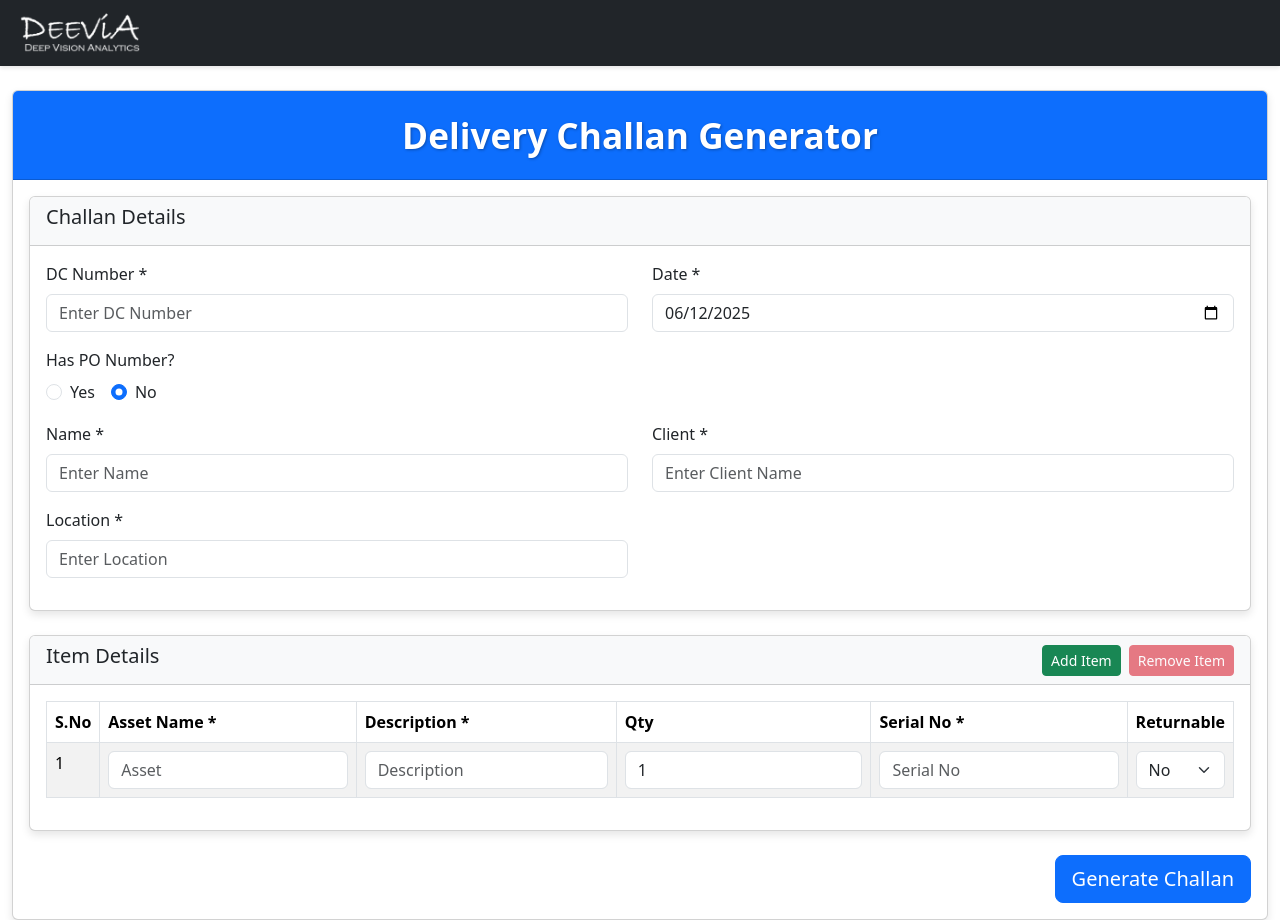
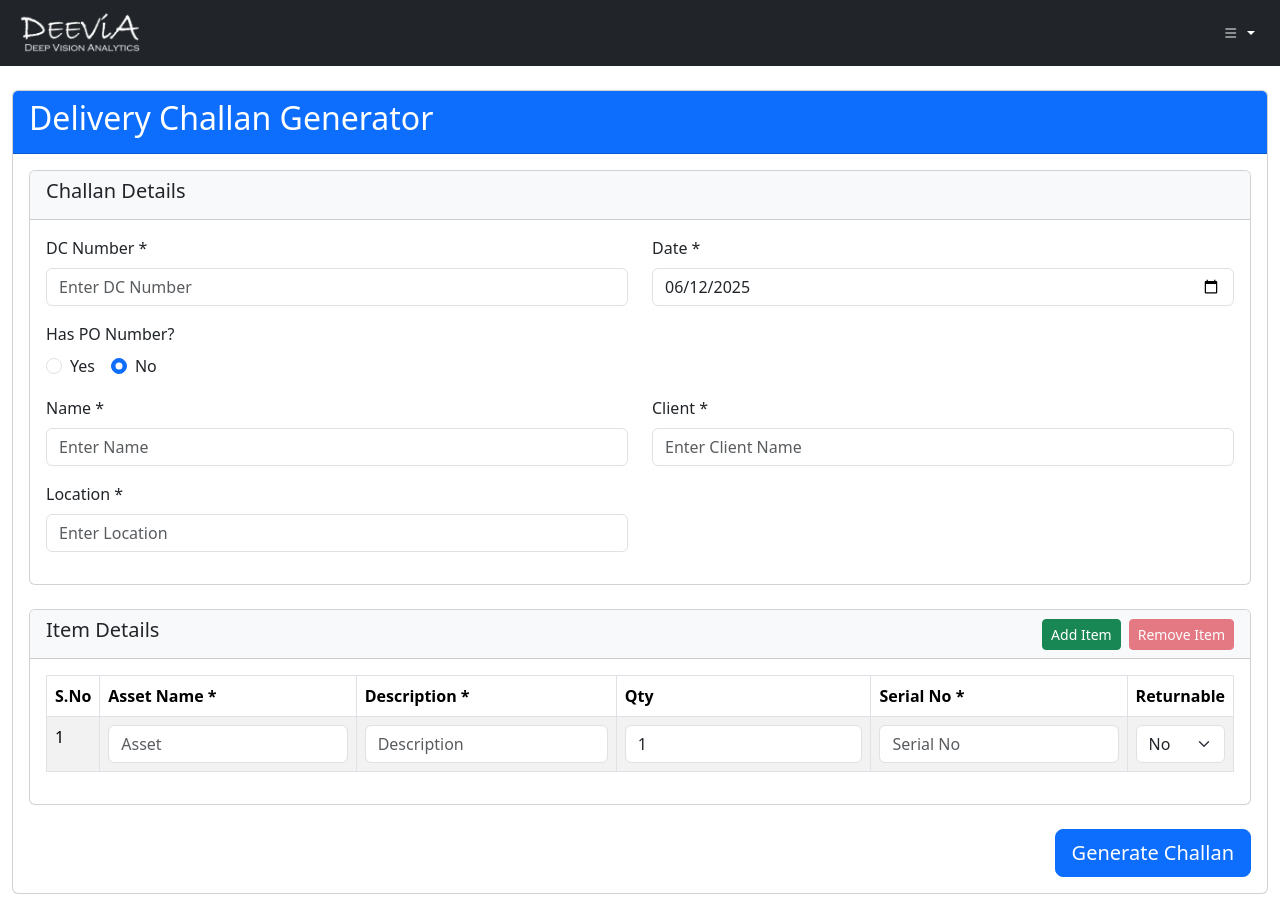
Before and after one commit to vishwakarmasachin68/DC_Final, a React (Create React App) app: page / in a window 1280 px wide. After the commit the page ends 894 px from the top, so only its background shows below. Built offline with nearby package versions, Linux system fonts and the light colour scheme.

Commit message:
css changes

```diff
--- a/public/index.html
+++ b/public/index.html
@@ -15,6 +15,7 @@
       user's mobile device or desktop. See https://developers.google.com/web/fundamentals/web-app-manifest/
     -->
     <link rel="manifest" href="%PUBLIC_URL%/manifest.json" />
+    <link rel="stylesheet" href="https://cdn.jsdelivr.net/npm/bootstrap-icons@1.8.1/font/bootstrap-icons.css">
     <!--
       Notice the use of %PUBLIC_URL% in the tags above.
       It will be replaced with the URL of the `public` folder during the build.
@@ -24,7 +25,7 @@
       work correctly both with client-side routing and a non-root public URL.
       Learn how to configure a non-root public URL by running `npm run build`.
     -->
-    <title>React App</title>
+    <title>DC_Generator</title>
   </head>
   <body>
     <noscript>You need to enable JavaScript to run this app.</noscript>
--- a/src/components/ChallanForm.js
+++ b/src/components/ChallanForm.js
@@ -1,32 +1,46 @@
-import React, { useState } from 'react';
-import { Form, Button, Table, Row, Col, Card, Alert, Navbar, Nav, Container } from 'react-bootstrap';
-import { generateDoc } from '../services/docGenerator';
-import '../styles/ChallanForm.css';
+import React, { useState } from "react";
+import {
+  Form,
+  Button,
+  Table,
+  Row,
+  Col,
+  Card,
+  Alert,
+  Navbar,
+  Nav,
+  Container,
+  Dropdown,
+} from "react-bootstrap";
+import { generateDoc } from "../services/docGenerator";
+import DataView from "./DataView";
+import "../styles/ChallanForm.css";
 
 const ChallanForm = () => {
   const [challan, setChallan] = useState({
-    dcNumber: '',
-    date: new Date().toISOString().split('T')[0],
-    name: '',
-    client: '',
-    location: '',
-    hasPO: 'no',
-    poNumber: '',
+    dcNumber: "",
+    date: new Date().toISOString().split("T")[0],
+    name: "",
+    client: "",
+    location: "",
+    hasPO: "no",
+    poNumber: "",
     items: [
       {
         sno: 1,
-        assetName: '',
-        description: '',
+        assetName: "",
+        description: "",
         quantity: 1,
-        serialNo: '',
-        returnable: 'No',
-        expectedReturnDate: '',
+        serialNo: "",
+        returnable: "No",
+        expectedReturnDate: "",
       },
     ],
   });
 
   const [loading, setLoading] = useState(false);
   const [error, setError] = useState(null);
+  const [showDataView, setShowDataView] = useState(false);
 
   const handleInputChange = (e) => {
     const { name, value } = e.target;
@@ -40,7 +54,7 @@ const ChallanForm = () => {
       const updatedItems = [...prev.items];
       updatedItems[index] = {
         ...updatedItems[index],
-        [name]: name === 'quantity' ? Math.max(1, parseInt(value) || 1) : value,
+        [name]: name === "quantity" ? Math.max(1, parseInt(value) || 1) : value,
       };
       return { ...prev, items: updatedItems };
     });
@@ -54,12 +68,12 @@ const ChallanForm = () => {
         ...prev.items,
         {
           sno: prev.items.length + 1,
-          assetName: '',
-          description: '',
+          assetName: "",
+          description: "",
           quantity: 1,
-          serialNo: '',
-          returnable: 'No',
-          expectedReturnDate: '',
+          serialNo: "",
+          returnable: "No",
+          expectedReturnDate: "",
         },
       ],
     }));
@@ -67,7 +81,9 @@ const ChallanForm = () => {
 
   const removeItem = (index) => {
     if (challan.items.length <= 1) return;
-    const updatedItems = challan.items.filter((_, i) => i !== index).map((item, i) => ({
+    const updatedItems = challan.items
+      .filter((_, i) => i !== index)
+      .map((item, i) => ({
         ...item,
         sno: i + 1,
       }));
@@ -82,7 +98,7 @@ const ChallanForm = () => {
     setLoading(true);
     setError(null);
 
-    const requiredFields = ['dcNumber', 'name', 'client', 'location'];
+    const requiredFields = ["dcNumber", "name", "client", "location"];
     const missing = requiredFields.find((field) => !challan[field]);
     if (missing) {
       setError(`Please fill in the ${missing} field`);
@@ -90,8 +106,8 @@ const ChallanForm = () => {
       return;
     }
 
-    if (challan.hasPO === 'yes' && !challan.poNumber) {
-      setError('Please enter PO Number');
+    if (challan.hasPO === "yes" && !challan.poNumber) {
+      setError("Please enter PO Number");
       setLoading(false);
       return;
     }
@@ -103,7 +119,7 @@ const ChallanForm = () => {
         return;
       }
 
-      if (item.returnable === 'Yes' && !item.expectedReturnDate) {
+      if (item.returnable === "Yes" && !item.expectedReturnDate) {
         setError(`Please enter expected return date for item ${i + 1}`);
         setLoading(false);
         return;
@@ -113,8 +129,8 @@ const ChallanForm = () => {
     try {
       await generateDoc(challan);
     } catch (err) {
-      console.error('Document generation failed:', err);
-      setError(err.message || 'Failed to generate document.');
+      console.error("Document generation failed:", err);
+      setError(err.message || "Failed to generate document.");
     } finally {
       setLoading(false);
     }
@@ -124,13 +140,41 @@ const ChallanForm = () => {
     <div className="container-fluid px-0">
       <Navbar bg="dark" variant="dark" expand="lg" className="mb-4">
         <Container fluid>
+          <div className="d-flex w-100 justify-content-between align-items-center">
             <Navbar.Brand href="#" className="d-flex align-items-center">
-            <img src="/deevia-logo.png" alt="Deevia Software" height="40" className="me-2" />
-            {/* <span className="app-title">Delivery Challan Generator System</span> */}
+              <img src="/deevia-logo.png" alt="Deevia Software" height="40" />
             </Navbar.Brand>
+
+            <Dropdown align="end">
+              <Dropdown.Toggle
+                variant="dark"
+                id="dropdown-basic"
+                className="menu-toggle"
+              >
+                <i className="bi bi-list"></i> {/* Hamburger menu icon */}
+              </Dropdown.Toggle>
+
+              <Dropdown.Menu className="dropdown-menu-end custom-dropdown">
+                <Dropdown.Item
+                  onClick={() => setShowDataView(!showDataView)}
+                  className="dropdown-item-custom"
+                >
+                  <i
+                    className={`bi ${
+                      showDataView ? "bi-card-checklist" : "bi-house"
+                    } me-2`}
+                  ></i>
+                  {showDataView ? "Dashboard" : "Data View"}
+                </Dropdown.Item>
+              </Dropdown.Menu>
+            </Dropdown>
+          </div>
         </Container>
       </Navbar>
 
+      {showDataView ? (
+        <DataView challan={challan} />
+      ) : (
         <Container fluid>
           <Card>
             <Card.Header className="bg-primary text-white">
@@ -139,7 +183,11 @@ const ChallanForm = () => {
 
             <Card.Body>
               {error && (
-              <Alert variant="danger" dismissible onClose={() => setError(null)}>
+                <Alert
+                  variant="danger"
+                  dismissible
+                  onClose={() => setError(null)}
+                >
                   {error}
                 </Alert>
               )}
@@ -189,7 +237,7 @@ const ChallanForm = () => {
                               label="Yes"
                               name="hasPO"
                               value="yes"
-                            checked={challan.hasPO === 'yes'}
+                              checked={challan.hasPO === "yes"}
                               onChange={handleInputChange}
                               id="hasPO-yes"
                             />
@@ -199,7 +247,7 @@ const ChallanForm = () => {
                               label="No"
                               name="hasPO"
                               value="no"
-                            checked={challan.hasPO === 'no'}
+                              checked={challan.hasPO === "no"}
                               onChange={handleInputChange}
                               id="hasPO-no"
                             />
@@ -208,7 +256,7 @@ const ChallanForm = () => {
                       </Col>
                     </Row>
 
-                  {challan.hasPO === 'yes' && (
+                    {challan.hasPO === "yes" && (
                       <Row className="mb-3">
                         <Col md={6}>
                           <Form.Group controlId="poNumber">
@@ -219,7 +267,7 @@ const ChallanForm = () => {
                               value={challan.poNumber}
                               onChange={handleInputChange}
                               placeholder="Enter PO Number"
-                            required={challan.hasPO === 'yes'}
+                              required={challan.hasPO === "yes"}
                             />
                           </Form.Group>
                         </Col>
@@ -300,9 +348,9 @@ const ChallanForm = () => {
                           <th>Qty</th>
                           <th>Serial No *</th>
                           <th>Returnable</th>
-                        {challan.items.some(item => item.returnable === 'Yes') && (
-                          <th>Expected Return Date</th>
-                        )}
+                          {challan.items.some(
+                            (item) => item.returnable === "Yes"
+                          ) && <th>Expected Return Date</th>}
                         </tr>
                       </thead>
                       <tbody>
@@ -358,15 +406,17 @@ const ChallanForm = () => {
                                 <option value="Yes">Yes</option>
                               </Form.Select>
                             </td>
-                          {challan.items.some(i => i.returnable === 'Yes') && (
+                            {challan.items.some(
+                              (i) => i.returnable === "Yes"
+                            ) && (
                               <td>
-                              {item.returnable === 'Yes' ? (
+                                {item.returnable === "Yes" ? (
                                   <Form.Control
                                     type="date"
                                     name="expectedReturnDate"
                                     value={item.expectedReturnDate}
                                     onChange={(e) => handleItemChange(idx, e)}
-                                  required={item.returnable === 'Yes'}
+                                    required={item.returnable === "Yes"}
                                   />
                                 ) : (
                                   <span className="text-muted">N/A</span>
@@ -381,14 +431,20 @@ const ChallanForm = () => {
                 </Card>
 
                 <div className="text-end">
-                <Button variant="primary" size="lg" type="submit" disabled={loading}>
-                  {loading ? 'Generating...' : 'Generate Challan'}
+                  <Button
+                    variant="primary"
+                    size="lg"
+                    type="submit"
+                    disabled={loading}
+                  >
+                    {loading ? "Generating..." : "Generate Challan"}
                   </Button>
                 </div>
               </Form>
             </Card.Body>
           </Card>
         </Container>
+      )}
     </div>
   );
 };
--- a/src/styles/ChallanForm.css
+++ b/src/styles/ChallanForm.css
@@ -1,72 +1,62 @@
-.app-title {
-  font-size: 1.8rem;
-  font-weight: 600;
-  letter-spacing: 0.5px;
+/* Navbar Styles */
+.navbar-dark {
+  padding: 0.5rem 1rem;
 }
 
-.main-title {
-  font-size: 2.2rem;
-  font-weight: 700;
-  text-align: center;
-  margin: 0;
-  padding: 15px 0;
-  text-shadow: 1px 1px 3px rgba(0, 0, 0, 0.3);
+.navbar-brand {
+  padding: 0;
 }
 
-.bg-primary {
-  background-color: #0d6efd !important;
+/* Menu Toggle Styles */
+.menu-toggle {
+  border: none;
+  background: transparent;
+  font-size: 1.5rem;
+  padding: 0.25rem 0.75rem;
+  color: rgba(255, 255, 255, 0.9);
+  transition: all 0.2s ease;
+  border-radius: 4px;
 }
 
-.bg-light {
-  background-color: #f8f9fa !important;
+.menu-toggle:hover {
+  background-color: rgba(255, 255, 255, 0.1);
+  color: white;
 }
 
-.card {
-  box-shadow: 0 4px 8px rgba(0, 0, 0, 0.1);
-  border: none;
+.menu-toggle:focus {
+  box-shadow: none;
+  outline: none;
 }
 
-.card-header {
-  padding: 1rem 1.5rem;
+/* Dropdown Menu Styles */
+.custom-dropdown {
+  min-width: 180px;
+  border: none;
+  border-radius: 8px;
+  box-shadow: 0 4px 12px rgba(0, 0, 0, 0.15);
+  padding: 8px 0;
+  margin-top: 8px;
+  background-color: #fff;
+  border: 1px solid rgba(0, 0, 0, 0.1);
 }
 
-.table th {
-  background-color: #f8f9fa;
-  font-weight: 600;
+.dropdown-item-custom {
+  padding: 10px 16px;
+  color: #333;
+  font-weight: 500;
+  transition: all 0.2s ease;
 }
 
-.btn-primary {
-  background-color: #0d6efd;
-  border-color: #0d6efd;
-  padding: 0.5rem 2rem;
-  font-weight: 500;
+.dropdown-item-custom:hover {
+  background-color: #f0f7ff;
+  color: #0066ff;
 }
 
-.btn-primary:hover {
-  background-color: #0b5ed7;
-  border-color: #0a58ca;
+.dropdown-item-custom i {
+  font-size: 1rem;
+  color: #555;
 }
 
-.btn-success {
-  background-color: #198754;
-  border-color: #198754;
+.dropdown-item-custom:hover i {
+  color: #0066ff;
 }
-
-.btn-danger {
-  background-color: #dc3545;
-  border-color: #dc3545;
-}
-
-.form-control, .form-select {
-  padding: 0.5rem 0.75rem;
-  border-radius: 0.375rem;
-}
-
-.navbar {
-  padding: 0.75rem 1rem;
-  box-shadow: 0 2px 4px rgba(0, 0, 0, 0.1);
-}
-
-.navbar-brand img {
-  margin-right: 15px;
-}
```
Also changed, not shown: src/components/DataView.js (+70 -0 lines). Lines whose indentation alone changed are shown as unchanged.
